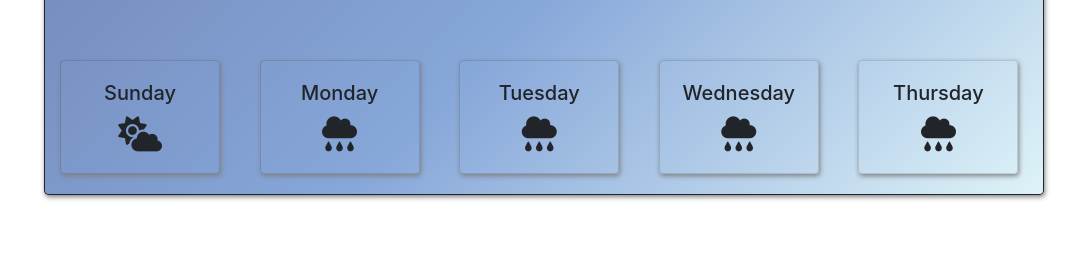
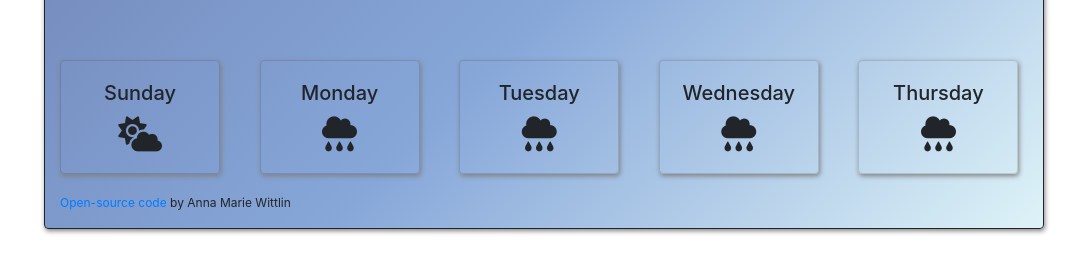
Before and after one commit to amwittlin/First-project, a plain HTML site: page index.html in a window 1280 px wide. Shown: the part 251-524 px from the top of the page, without its empty margins (96-1175 px from the left). Drawn offline with nearby package versions, Linux system fonts and the light colour scheme.

Commit message:
added my GitHub repository link

```diff
--- a/index.html
+++ b/index.html
@@ -85,6 +85,7 @@
             </div>
         </div>
         <script src="script.js"></script>
-</body>
+        <p><a target="_blank" href="https://github.com/amwittlin/First-project ">Open-source code</a> by Anna Marie Wittlin</p>
+    </body>
 
-</html>
+    </html>
--- a/styles.css
+++ b/styles.css
@@ -86,3 +86,7 @@ i {
 .units {
   font-weight: lighter;
 }
+p {
+  font-size: 12px;
+  text-align: left;
+}
```
